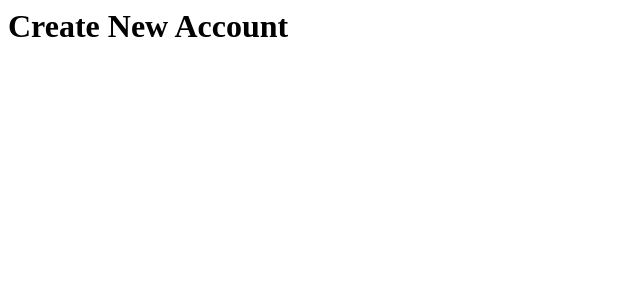
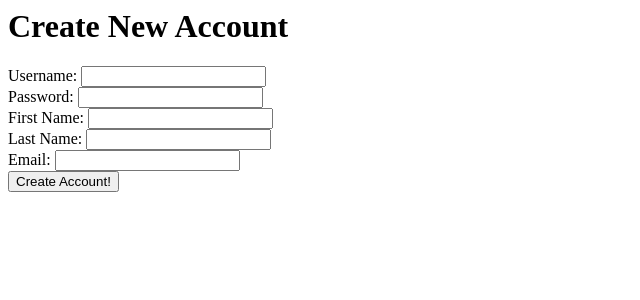
Before and after one commit to wesleystepler/vibes, a Flask app: page /signup in a window 1280 px wide. Shown: the top 300 px of the page, without its empty margins (0-640 px from the left). Run offline with Flask 3, Linux system fonts and the light colour scheme.

Commit message:
Logging in/Creating accounts works, very insecure

```diff
--- a/app.py
+++ b/app.py
@@ -1,5 +1,6 @@
 from flask import Flask, render_template, redirect, url_for, session, request
 from datetime import timedelta
+import connect_db
 
 app = Flask(__name__)
 app.secret_key = "hello"
@@ -8,19 +9,49 @@ app.permanent_session_lifetime = timedelta(days=7)
 
 @app.route('/', methods=["POST", "GET"])
 def login():
+
+    #SECURITY UPDATES NEEDED, ESPECIALLY FOR PASSWORD STORING AND CHECKING
     if request.method == "POST":
         session.permanent = True
-        user = request.form["nm"]
-        session["user"] = user
-        return redirect(url_for("user"))
+        user = request.form["usr"]
+        password = request.form["pwd"]
+
+        #Make sure this username and password exist together in some user instance
+        validate_request = connect_db.get_all_users()
+        for user_creds in validate_request:
+            if user in user_creds and password in user_creds:
+                session["user"] = user
+                return redirect(url_for("user"))
+        return redirect(url_for("bad_login"))
+
     else:
         if "user" in session:
             return redirect(url_for("user"))
         return render_template('home.html')
 
-@app.route('/signup')
+@app.route('/signup', methods=["GET", "POST"])
 def signup():
+    if request.method == "POST":
+        session.permanent = True
+        user = request.form["usr"]
+        password = request.form["pwd"]
+        first_name = request.form["first_name"]
+        last_name = request.form["last_name"]
+
+        session["user"] = user
+        email = request.form["email"]
+
+        connect_db.add_new_user(user, password, first_name, last_name, email)
+
+        return redirect(url_for("user"))
+
+        # ADD CHECKS TO MAKE SURE EVERYTHING INPUTTED IS VALID
+
     return render_template('signup.html')
+
+@app.route("/bad_login")
+def bad_login():
+    return render_template("bad_login.html")
 
 @app.route("/user")
 def user():
--- a/templates/signup.html
+++ b/templates/signup.html
@@ -1,4 +1,31 @@
 <html>
 <h1>Create New Account</h1>
 
+<form name="mainForm" action="" method="post">
+    <div class="row mb-3 mx-3">
+      Username:
+      <input type="text" class="form-control" name="usr" required />
+    </div>
+    <div class="row mb-3 mx-3">
+      Password:
+      <input type="text" class="form-control" name="pwd" required />
+    </div>
+    <div class="row mb-3 mx-3">
+      First Name:
+      <input type="text" class="form-control" name="first_name" required />
+    </div>
+    <div class="row mb-3 mx-3">
+        Last Name:
+        <input type="text" class="form-control" name="last_name" required />
+    </div>
+    <div class="row mb-3 mx-3">
+        Email:
+        <input type="text" class="form-control" name="email" required />
+    </div>
+    <div class="row mb-3 mx-3">
+      <input type="submit" value="Create Account!" name="actionBtn"
+              class="btn btn-primary" title="Create new Vibes account with these credentials" />
+    </div>
+  </form>
+
 </html>
```
Also changed, not shown: connect_db.py (+21 -0 lines), templates/bad_login.html (added, +10 -0 lines), templates/home.html (+16 -5 lines), templates/login.html (deleted, +0 -10 lines).
